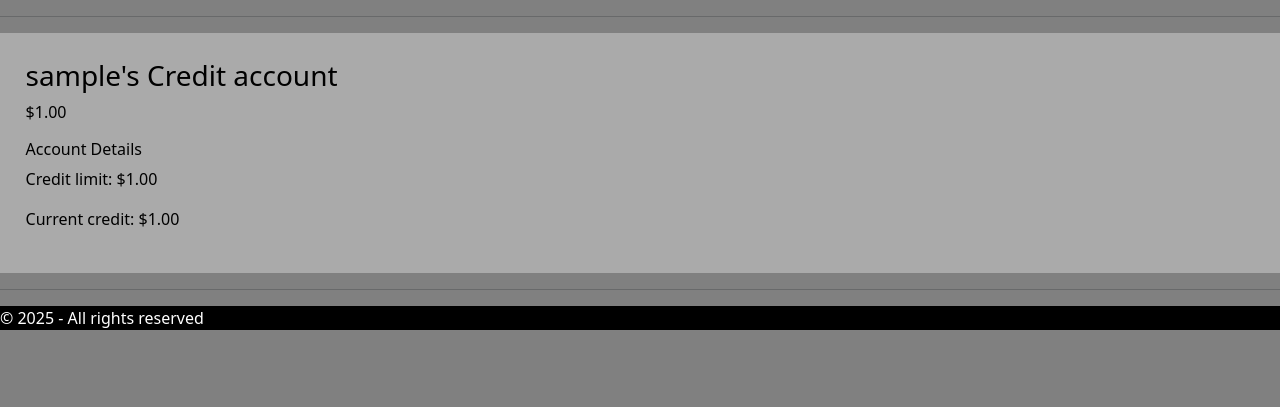
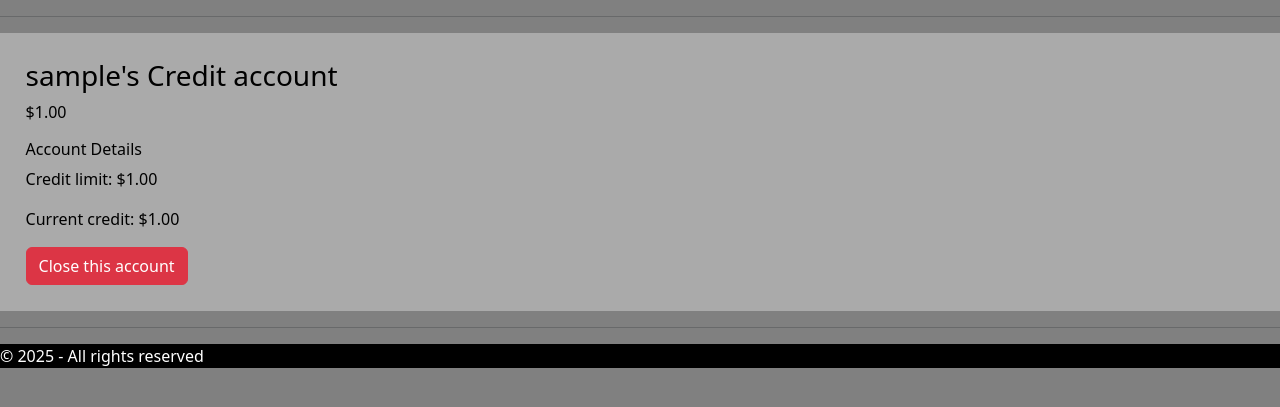
Before and after one commit to M-Pidlisnyi/finance-cabinet, a Django app: page /account/1/ in a window 1280 px wide. Shown: the part 38-445 px from the top of the page. Run offline with Django 5.2, Linux system fonts and the light colour scheme; tables that the repository leaves empty hold one stand-in row (values such as "Sample post"); some libraries are stand-ins or nearby versions.

Commit message:
made some js global

```diff
--- /dev/null
+++ b/static/js/script.js
@@ -0,0 +1,22 @@
+//confirmatio nbefore pressin close account button
+document.querySelectorAll(".closeAccBtn").forEach( button => {
+    button.addEventListener("click", function() {
+        let url = this.getAttribute("data-url");
+        Swal.fire({
+                title: "Are you sure you wish to delete this financila account?",
+                text: "You will be redirected to confirmation page",
+                icon: "warning",
+                showCancelButton: true,
+                confirmButtonColor: "#3085d6",
+                cancelButtonColor: "#d33",
+                confirmButtonText: "Yes, take me there!",
+                cancelButtonText: "Cancel"
+            }).then((result) => {
+                if (result.isConfirmed) {
+                    window.location.href = url;
+                }
+        });
+
+
+    });
+});
--- a/templates/base.html
+++ b/templates/base.html
@@ -46,5 +46,6 @@
 
     <script src="https://cdn.jsdelivr.net/npm/bootstrap@5.3.3/dist/js/bootstrap.bundle.min.js" integrity="sha384-YvpcrYf0tY3lHB60NNkmXc5s9fDVZLESaAA55NDzOxhy9GkcIdslK1eN7N6jIeHz" crossorigin="anonymous"></script>
     <script src="https://cdn.jsdelivr.net/npm/sweetalert2@11"></script>
+    <script src="{% static 'js/script.js' %}"></script>
 </body>
 </html>
--- a/templates/finance/account_detail.html
+++ b/templates/finance/account_detail.html
@@ -14,6 +14,10 @@
         <p>Credit limit: ${{account.credit_limit}}</p>
         <p>Current credit: ${{account.current_credit}}</p>
     {% endif %}
+
+    <button class="closeAccBtn btn btn-danger" data-url="{% url 'finacc-close' account.id %}">
+        <span>Close this account</span>
+    </button>
 </div>
 
 
```
Also changed, not shown: templates/registration/profile.html (+0 -25 lines).
